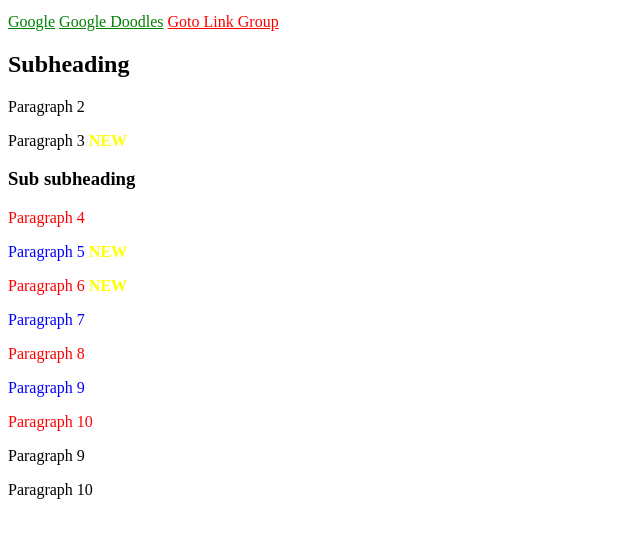
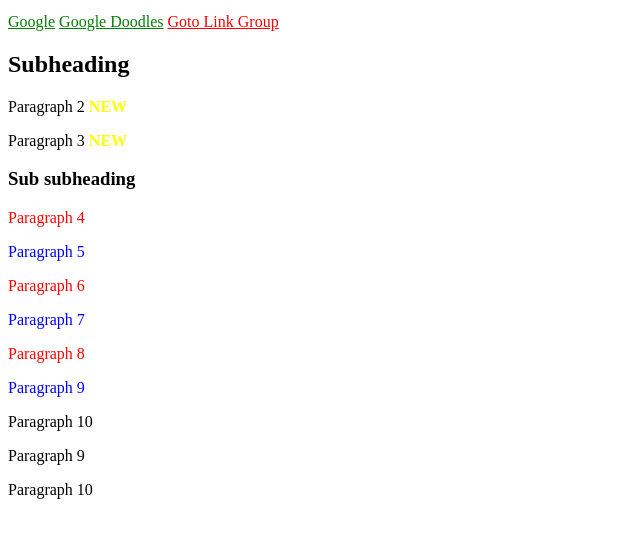
Before and after one commit to nikolayhwh/index, a plain HTML site: page index.html in a window 1280 px wide. Shown: the part 101-638 px from the top of the page, without its empty margins (0-640 px from the left). Drawn offline with Linux system fonts and the light colour scheme.

Commit message:
Fixed assignment using advanced CSS selectors only, no HTML changes

```diff
--- a/index.html
+++ b/index.html
@@ -1,77 +1,64 @@
-
 <!DOCTYPE html>
 <html lang="en">
-
 <head>
-
     <meta charset="UTF-8">
     <title>Advanced CSS - Assignment 1</title>
-    <link rel="stylesheet" type="text/css" href="styles.css">
-
-
 
     <style>
-
-
-a[href*="google.com"] {
+        /* 1. Linkovi koji vode ka Google domenima */
+        a[href*="google"] {
             color: green;
         }
 
-
-a[href*="link-group"] {
+        /* 2. Link koji vodi ka LINKgroup sajtu */
+        a[href*="link-group.eu"] {
             color: red;
         }
 
-#second-div p:nth-of-type(odd) {
+        /* 3. Naizmenično bojenje paragrafa unutar #second-div */
+        #second-div p:nth-child(2),
+        #second-div p:nth-child(4),
+        #second-div p:nth-child(6) {
             color: red;
         }
 
-#second-div p:nth-of-type(even) {
+        #second-div p:nth-child(3),
+        #second-div p:nth-child(5),
+        #second-div p:nth-child(7) {
             color: blue;
         }
 
-#first-div p:nth-of-type(2)::after {
+        /* 4. Dodavanje "NEW" na kraj Paragraph 2 i 3 */
+        #first-div > p:nth-of-type(1)::after {
             content: " NEW";
             color: yellow;
             font-weight: bold;
         }
 
-
-/* Dodaje "NEW" na kraj Paragrafa 3 unutar #first-div */
-#first-div p:nth-of-type(3)::after {
+        #first-div > p:nth-of-type(2)::after {
             content: " NEW";
             color: yellow;
             font-weight: bold;
-
         }
 
-
-/* 5. Promeni stil Paragrafa 10 na hover */
-#second-div p:nth-of-type(7):hover {
-  font-style: italic}
-
-
-
-
-
-
-
-
-
-
+        /* 5. Hover efekat na Paragraph 10 */
+        #second-div p:nth-child(8):hover {
+            font-style: italic;
+        }
     </style>
 </head>
-
 <body>
     <h1>Main Heading</h1>
     <p>Paragraph 1</p>
     <a href="https://www.google.com/">Google</a>
     <a href="https://www.google.com/doodles">Google Doodles</a>
     <a href="https://www.link-group.eu/" target="_blank">Goto Link Group</a>
+
     <div id="first-div">
         <h2>Subheading</h2>
         <p>Paragraph 2</p>
         <p>Paragraph 3</p>
+
         <div id="second-div">
             <h3>Sub subheading</h3>
             <p>Paragraph 4</p>
@@ -83,8 +70,8 @@ a[href*="link-group"] {
             <p>Paragraph 10</p>
         </div>
     </div>
+
     <p>Paragraph 9</p>
     <p>Paragraph 10</p>
 </body>
-
 </html>
```
Lines whose indentation alone changed are shown as unchanged.
